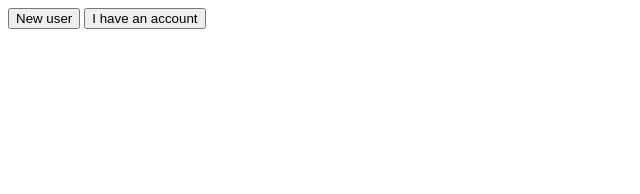
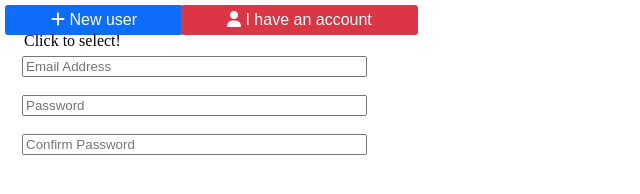
Before and after one commit to betamkd/Bootstrap-Homework, a plain HTML site: page index.html in a window 1280 px wide. Shown: the whole page, without its empty margins (0-640 px from the left). Drawn offline with Linux system fonts and the light colour scheme.

Commit message:
code improvement

```diff
--- a/css/style.css
+++ b/css/style.css
@@ -1,3 +1,40 @@
-.buttonone {
-  background-color: blue;
+
+
+:root {
+  --bs-primary: #0d6efd;
+  --bs-danger: #dc3545;
 }
+
+button {
+  padding: 6px 46px;
+  border-radius: 3px;
+  font-size: medium;
+  color: white;
+  margin: -3px;
+  border: none;
+}
+
+.btn-primary {
+  background-color: var(--bs-primary);
+}
+
+.btn-danger {
+  background-color: var(--bs-danger);
+}
+
+fieldset {
+  border: 0;
+}
+
+.personal-data {
+  color: grey;
+  border-color: grey;
+
+}
+
+.email {
+
+}
+
+body {
+}
--- a/index.html
+++ b/index.html
@@ -4,12 +4,48 @@
     <meta charset="UTF-8" />
     <meta name="viewport" content="width=device-width, initial-scale=1.0" />
     <title>Apply Form</title>
-    <link rel="stylesheet" , href="css/s  tyle.css" />
+    <link rel="stylesheet" , href="css/style.css" />
+    <script
+      src="https://kit.fontawesome.com/d4df8bdf88.js"
+      crossorigin="anonymous"
+    ></script>
   </head>
-  <div class="btn-group" role="group" aria-label="Basic example">
-    <button type="button" class="btn btn-primary btn-lg">New user</button>
-    <button type="button" class="btn btn-primary">I have an account</button>
+  <body>
 
-  </div>
-  <body></body>
+    <div class="btn-group" role="group" aria-label="Basic example">
+      <button type="button-primary" class="btn btn-primary">
+        <i class="fa-solid fa-plus" style="color: #ffffff"> </i> New user
+      </button>
+      <button type="button-danger" class="btn btn-danger">
+        <i class="fa-solid fa-user" style="color: #ffffff"></i>
+        I have an account
+      </button>
+    </div>
+
+      <form action>
+      <fieldset>
+      <legend>Click to select!</legend>
+      <div class="personal-data">
+        <div class="email">
+      <label for="email"></label>
+      <input type="text" id="emai" name="email" placeholder="Email Address" size="40"  />
+    </div>
+      </br>
+
+      <div class="password">
+      <label for="password"></label>
+      <input type="text" id="password" name="password" placeholder="Password" size="40" />
+      </div>
+      </br>
+
+      <div class="confirmpassword">
+      <label for="confirmpassword"></label>
+      <input type="text" id="password" name="password" placeholder="Confirm Password" size="40" />
+      </div>
+      </br>
+
+      </div>
+      </fieldset>
+      </form>
+  </body>
 </html>
```
